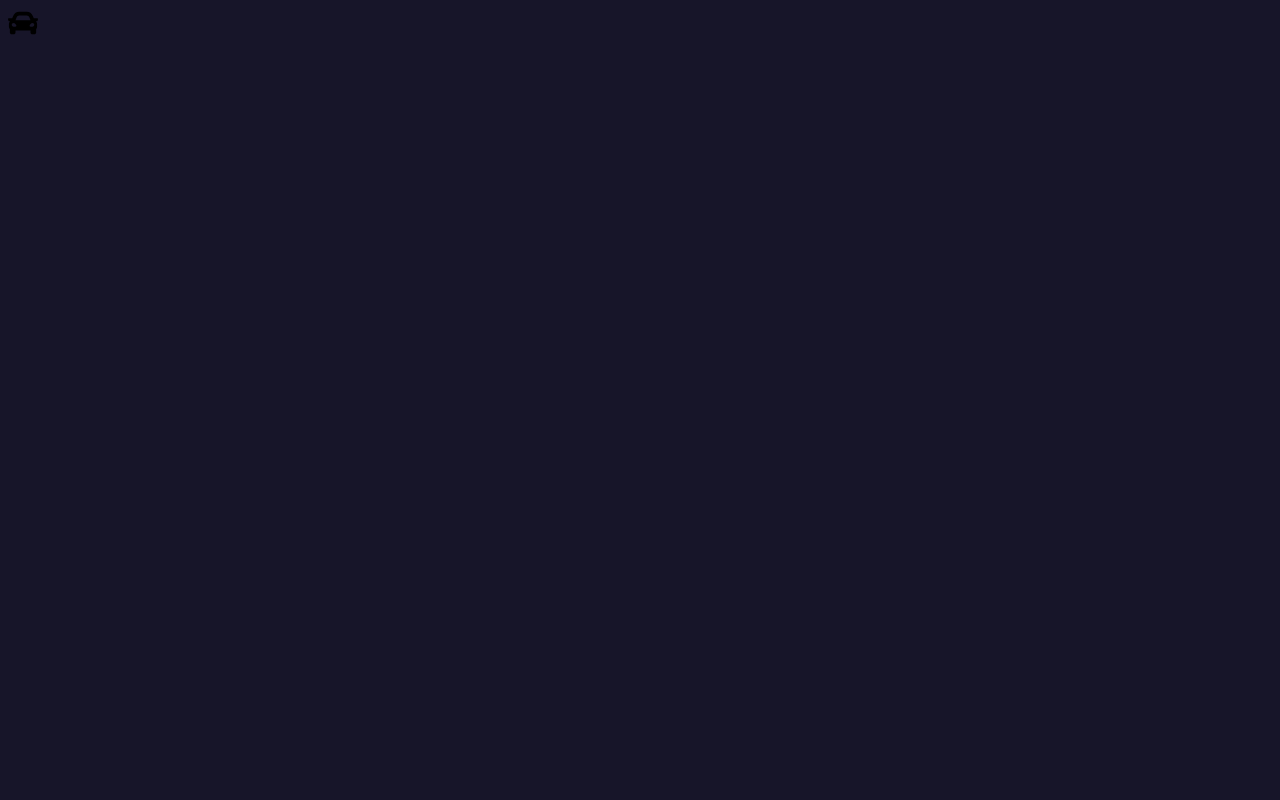
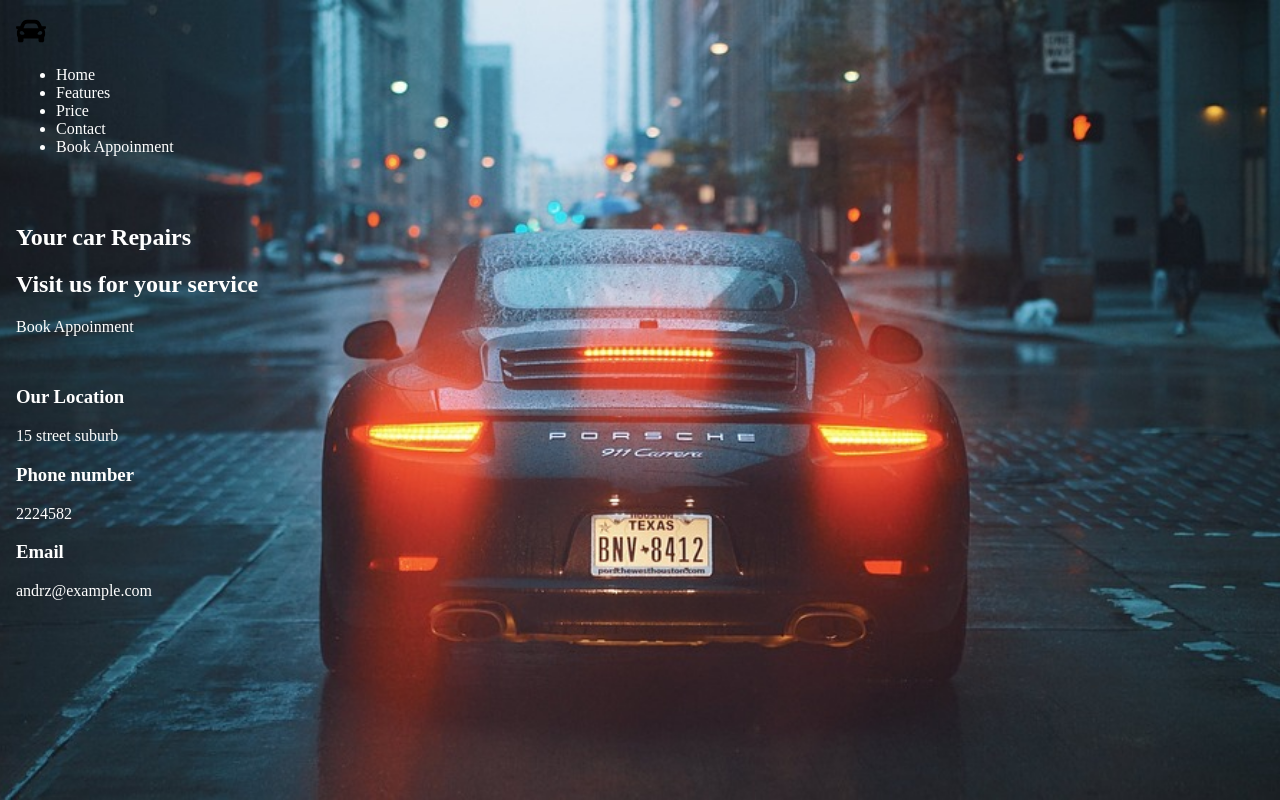
Before and after one commit to andrz-zack/Proyecto_frontend, a plain HTML site: page index.html in a window 1280 px wide. Drawn offline with Linux system fonts and the light colour scheme.

Commit message:
Agregandole estilos

```diff
--- a/css/styles.css
+++ b/css/styles.css
@@ -1,4 +1,40 @@
-html {
-    background-color: rgb(23, 21, 41);
+ :root {
+    --max-width: 1280px;
+    --min-width: 320px;
+    --accent-color: #00c2ff;
+}
+
+*{
+    box-sizing: border-box;
+}
+html, body {
+    height: 100%;
+    margin: 0;
+    padding: 0;
+    background-color: rgb(17, 17, 46);
     color: #fff;
+    font-size: Roboto, sans-serif;
 }
+
+a {
+    text-decoration: none;
+    color: white;
+}
+
+.container {
+    height: 100vh;
+    display: flex;
+    flex-direction: column;
+    min-width: var(--min-width);
+    background-image: url('../img/porsch.jpg');
+    background-repeat: no-repeat;
+    background-position: center;
+    background-size: cover;
+
+}
+
+.header, .content, .footer{
+    width: 100%;
+    margin: 0 auto;
+    padding: 1rem;
+}
--- a/index.html
+++ b/index.html
@@ -24,10 +24,50 @@
         <header class="header">
 
             <a href="#" class="logo">
-                    <img height="30" src="./img/car-solid.svg" alt="Automotov">
+                <img height="30" src="./img/car-solid-dark.svg" alt="Automotov">
             </a>
 
+            <nav class="menu">
+                <ul class="menu-list">
+
+            <li class="menu-list__item"><a href="#">Home</a></li>
+            <li class="menu-list__item"><a href="#">Features</a></li>
+            <li class="menu-list__item"><a href="#">Price</a></li>
+            <li class="menu-list__item"><a href="#">Contact</a></li>
+            <li class="menu-list__item"><a href="#" class="book-appoinment">Book Appoinment</a></li>
+
+                </ul>
+
+            </nav>
+
         </header>
+
+                       <!-- contenido -->
+    <article class="content">
+        <h1 class="content__claim">Your car Repairs</h1>
+        <h2 class="content__subclaim">Visit us for your service</h2>
+        <a href="#" class="book-appoinment">Book Appoinment</a>
+    </article>
+
+                         <!-- footer -->
+
+    <footer class="footer">
+        <!-- primera seccion -->
+        <section class="footer__widget">
+            <h3 class="footer__widget__title">Our Location</h3>
+            <p class="footer__widget__title">15 street suburb</p>
+        </section>
+        <!-- segunda seccion -->
+        <section class="footer__widget">
+            <h3 class="footer__widget__title">Phone number</h3>
+            <p class="footer__widget__title">2224582</p>
+        </section>
+        <!-- tercera seccion -->
+        <section class="footer__widget">
+            <h3 class="footer__widget__title">Email</h3>
+            <p class="footer__widget__title">andrz@example.com</p>
+        </section>
+    </footer>
 
 
     </main>
```
Also changed, not shown: img/car-solid-dark.svg (added), img/porsch.jpg (added).
